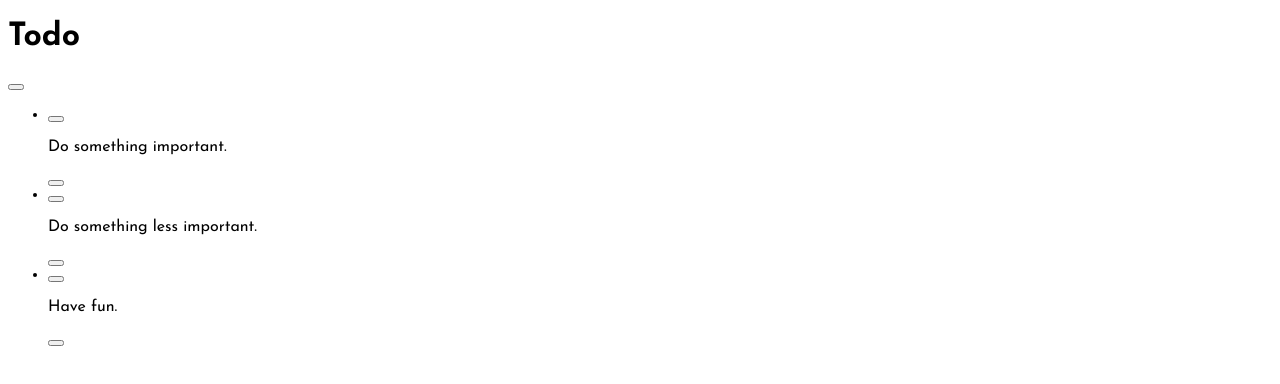
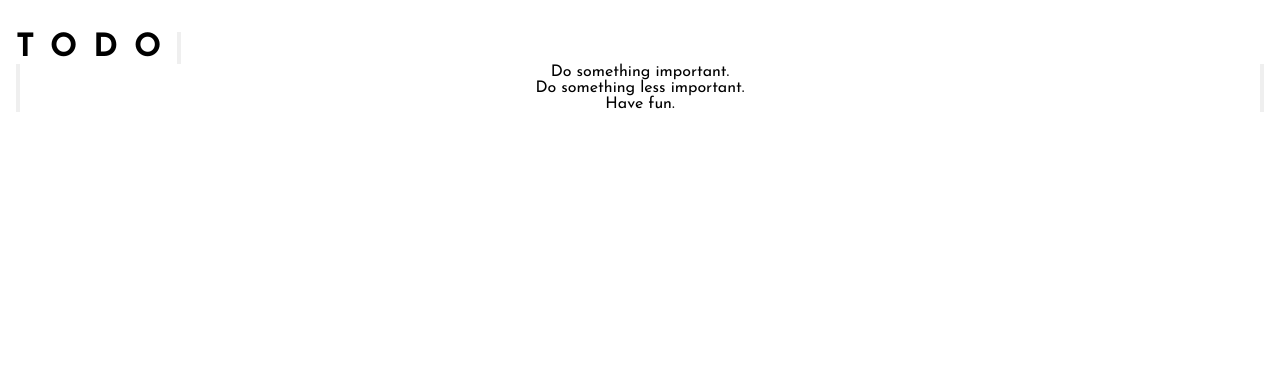
Before and after one commit to Alex-Archer-I/FM-todo-app, a React (Vite) app: page / in a window 1280 px wide. Shown: the top 384 px of the page. Built offline with nearby package versions, Linux system fonts and the light colour scheme.

Commit message:
add new styles

```diff
--- a/src/components/to-do/to-do-item.jsx
+++ b/src/components/to-do/to-do-item.jsx
@@ -1,11 +1,11 @@
 const ToDoItem = ({item}) => {
     return (
         <li className="to-do">
-            <button>
+            <button className="to-do__check">
                 {item.isChecked ? <p></p> : null}
             </button>
-            <p>{item.text}</p>
-            <button></button>
+            <p className="to-do__text">{item.text}</p>
+            <button className="to-do__delete"></button>
         </li>
     );
 };
--- a/src/components/to-do/to-do-list.jsx
+++ b/src/components/to-do/to-do-list.jsx
@@ -12,7 +12,7 @@ const ToDoList = () => {
     });
 
     return (
-        <ul>{content}</ul>
+        <ul className="main__item">{content}</ul>
     );
 };
 
--- a/src/styles/app.css
+++ b/src/styles/app.css
@@ -1 +1,4 @@
 @import './initial.css';
+
+@import './header.css';
+@import './to-do.css';
--- a/src/styles/initial.css
+++ b/src/styles/initial.css
@@ -1,5 +1,11 @@
 :root {
     --bright-blue: hsl(220, 98%, 61%);
+}
+
+* {
+    margin: 0;
+    padding: 0;
+    box-sizing: border-box;
 }
 
 .light-mode {
@@ -18,3 +24,13 @@ body {
     font-family: "Josefin Sans", sans-serif;
     background-color: var(--bg-color);
 }
+
+.main {
+    width: 100%;
+    padding: 2rem 1rem;
+}
+
+.main__item {
+    list-style: none;
+    width: 100%;
+}
--- a/src/styles/to-do.css
+++ b/src/styles/to-do.css
@@ -1,3 +1,9 @@
 .to-do {
     display: flex;
+    justify-content: space-between;
 }
+
+.to-do_text {
+    align-self: stretch;
+    text-align: left;
+}
```
